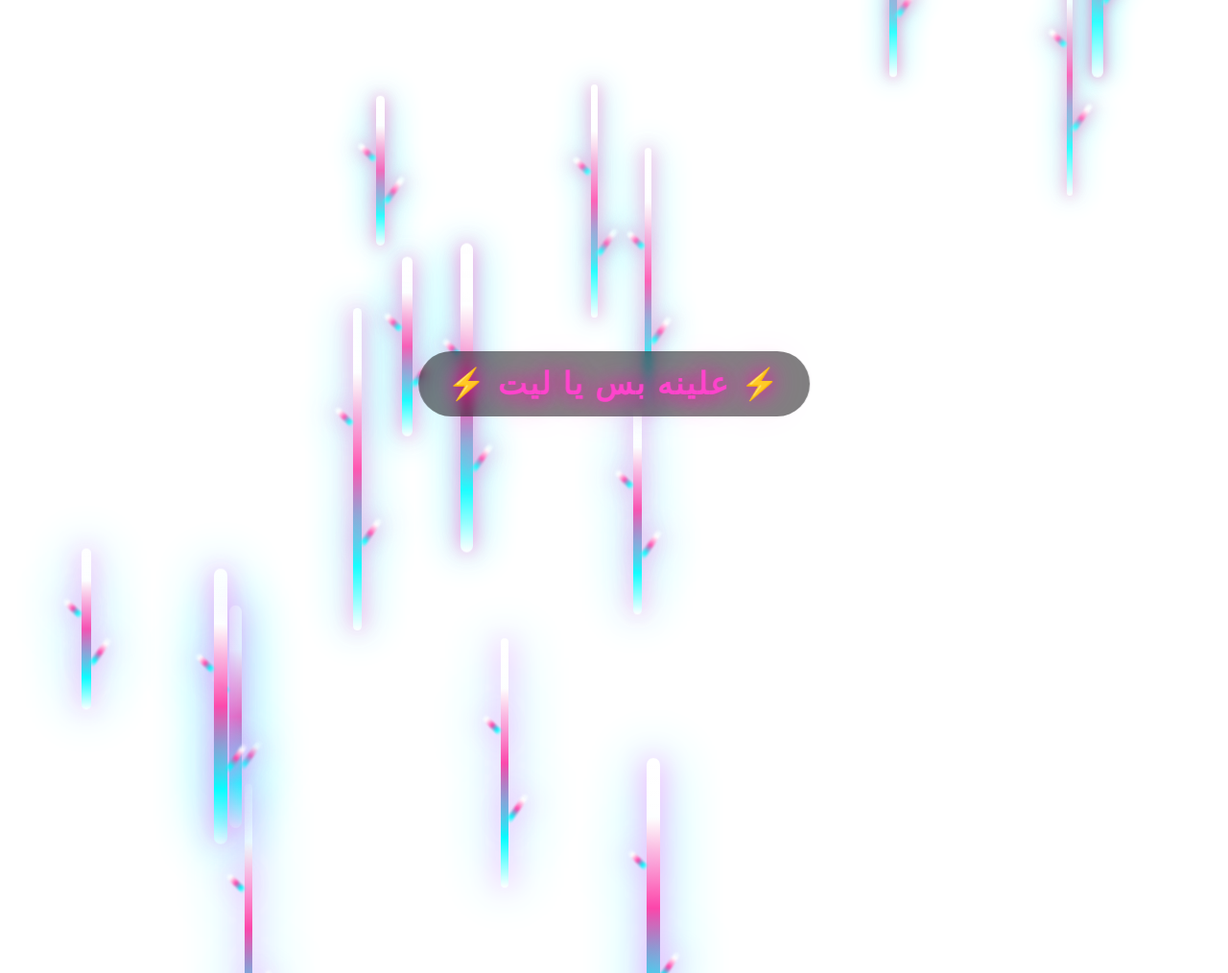
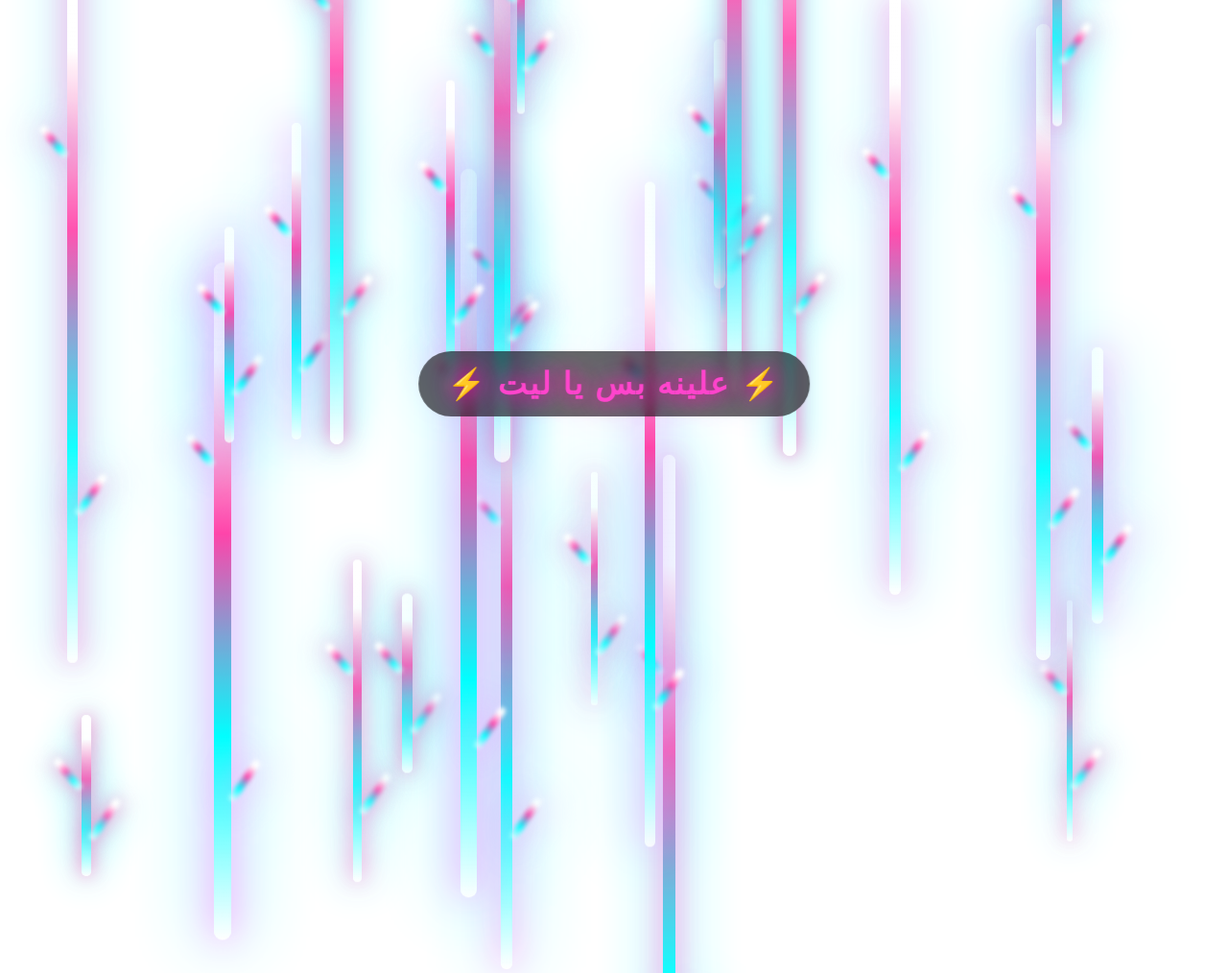
Before and after one commit to djdjddkdkdkke/login, a plain HTML site: page index.html in a window 1280 px wide. Shown: the top 1014 px of the page at 96% size. Drawn offline with Linux system fonts and the light colour scheme.

Commit message:
Update lightning effect and title in index.html

```diff
--- a/index.html
+++ b/index.html
@@ -2,12 +2,12 @@
 <html lang="ar">
 <head>
 <meta charset="UTF-8">
-<title>ALI EFFECT - رعد مستقيم</title>
+<title>ALI EFFECT - رعد طويل مستقيم</title>
 
 <style>
 body {
   margin: 0;
-  background: radial-gradient(circle at center, #0a0f1e, #000000);
+  background: radial-gradient(circle at center, #0a0a1a, #000000);
   overflow: hidden;
   font-family: 'Arial', sans-serif;
 }
@@ -23,77 +23,88 @@ body {
   font-weight: bold;
   text-shadow: 0 0 20px #ff00aa, 0 0 40px #ff44cc;
   z-index: 10;
-  background: rgba(0,0,0,0.5);
+  background: rgba(0,0,0,0.6);
   padding: 15px 30px;
   border-radius: 50px;
   backdrop-filter: blur(5px);
   white-space: nowrap;
   letter-spacing: 2px;
+  font-family: 'Arial', sans-serif;
 }
 
-/* شكل الرعد المستقيم */
+/* الرعد الطويل المستقيم جدًا */
 .lightning {
   position: absolute;
-  top: -100px;
-  width: 8px;
+  top: -200px;
+  width: 12px;
   background: linear-gradient(180deg,
-    rgba(255,255,255,0) 0%,
-    #ffffff 20%,
-    #ff44aa 50%,
-    #00ffff 80%,
-    rgba(255,255,255,0) 100%);
-  box-shadow: 0 0 20px #ff44aa, 0 0 40px #00ffff, 0 0 8px white;
+    rgba(255,255,255,0.9) 0%,
+    #ffffff 15%,
+    #ff44aa 40%,
+    #00ffff 70%,
+    rgba(255,255,255,0.8) 100%);
+  box-shadow: 0 0 25px #ff44aa, 0 0 50px #00ffff, 0 0 10px white;
   opacity: 0.95;
-  animation: fall linear forwards, pulse 0.2s ease-in-out infinite;
-  border-radius: 10px;
+  animation: fallSlow linear forwards, glowPulse 0.3s ease-in-out infinite;
+  border-radius: 20px;
   pointer-events: none;
 }
 
-/* إضافة تأثير تفرعات جانبية بسيطة باستخدام before/after */
+/* تفرعات جانبية بسيطة تجعلها أكثر واقعية */
 .lightning::before {
   content: "";
   position: absolute;
-  top: 30%;
-  left: -12px;
-  width: 6px;
-  height: 25px;
+  top: 25%;
+  left: -18px;
+  width: 8px;
+  height: 40px;
   background: inherit;
-  border-radius: 5px;
-  transform: rotate(-45deg);
+  border-radius: 10px;
+  transform: rotate(-40deg);
   box-shadow: inherit;
-  filter: blur(1px);
+  filter: blur(2px);
 }
 
 .lightning::after {
   content: "";
   position: absolute;
-  bottom: 25%;
-  right: -12px;
-  width: 6px;
-  height: 35px;
+  bottom: 20%;
+  right: -18px;
+  width: 8px;
+  height: 50px;
   background: inherit;
-  border-radius: 5px;
+  border-radius: 10px;
   transform: rotate(35deg);
   box-shadow: inherit;
-  filter: blur(1px);
+  filter: blur(2px);
 }
 
-/* حركة السقوط */
-@keyframes fall {
+/* حركة بطيئة جدًا - سلو موشن */
+@keyframes fallSlow {
   0% {
     transform: translateY(-15vh);
-    opacity: 0.8;
+    opacity: 0.9;
   }
   100% {
-    transform: translateY(115vh);
+    transform: translateY(120vh);
     opacity: 0;
   }
 }
 
-/* وميض سريع */
-@keyframes pulse {
-  0% { opacity: 0.8; box-shadow: 0 0 15px #ff44aa, 0 0 30px #00ffff; }
-  100% { opacity: 1; box-shadow: 0 0 30px #ff88ff, 0 0 60px #44ffff; }
+/* وميض بطيء وناعم */
+@keyframes glowPulse {
+  0% {
+    opacity: 0.85;
+    box-shadow: 0 0 20px #ff44aa, 0 0 40px #00ffff;
+  }
+  50% {
+    opacity: 1;
+    box-shadow: 0 0 40px #ff88ff, 0 0 80px #44ffff;
+  }
+  100% {
+    opacity: 0.85;
+    box-shadow: 0 0 20px #ff44aa, 0 0 40px #00ffff;
+  }
 }
 </style>
 </head>
@@ -104,8 +115,53 @@ body {
 
 <audio autoplay loop>
   <source src="login/song.mp3" type="audio/mpeg">
-  <!-- إذا الملف ما اشتغل، ما راح يظهر خطأ -->
 </audio>
+
+<script>
+function createLightning() {
+  const l = document.createElement("div");
+  l.classList.add("lightning");
+
+  // مكان عشوائي أفقي
+  l.style.left = Math.random() * 100 + "vw";
+
+  // طول طويل جدًا (من 500 إلى 800 بكسل)
+  const h = 500 + Math.random() * 300;
+  l.style.height = h + "px";
+
+  // سرعة بطيئة جدًا (سلو موشن) من 6 إلى 10 ثواني
+  const duration = 6 + Math.random() * 4;
+  l.style.animationDuration = duration + "s";
+
+  // سماكة واضحة وكبيرة
+  const thickness = 10 + Math.random() * 8;
+  l.style.width = thickness + "px";
+
+  // ميل بسيط جدًا للحفاظ على الاستقامة العامة
+  const tilt = -3 + Math.random() * 6;
+  l.style.transform = `rotate(${tilt}deg)`;
+
+  document.body.appendChild(l);
+
+  // إزالة العنصر بعد انتهاء الحركة
+  setTimeout(() => {
+    if (l && l.remove) l.remove();
+  }, duration * 1000);
+}
+
+// إنشاء رعد كل 400 مللي ثانية (متباعد لتأثير درامي)
+setInterval(createLightning, 400);
+
+// إطلاق رعود عند تحميل الصفحة
+window.addEventListener('load', () => {
+  for(let i = 0; i < 4; i++) {
+    setTimeout(createLightning, i * 150);
+  }
+});
+</script>
+
+</body>
+</html></audio>
 
 <script>
 function createLightning() {
```
